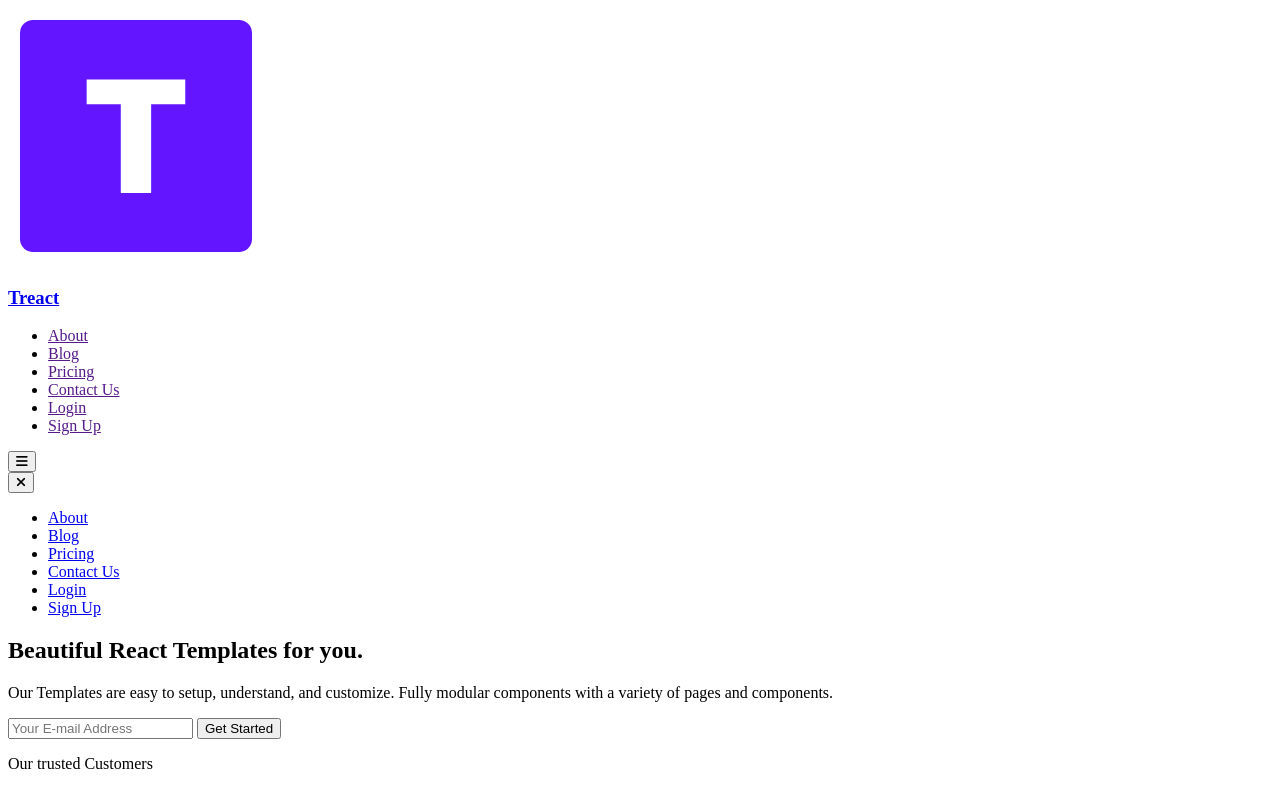
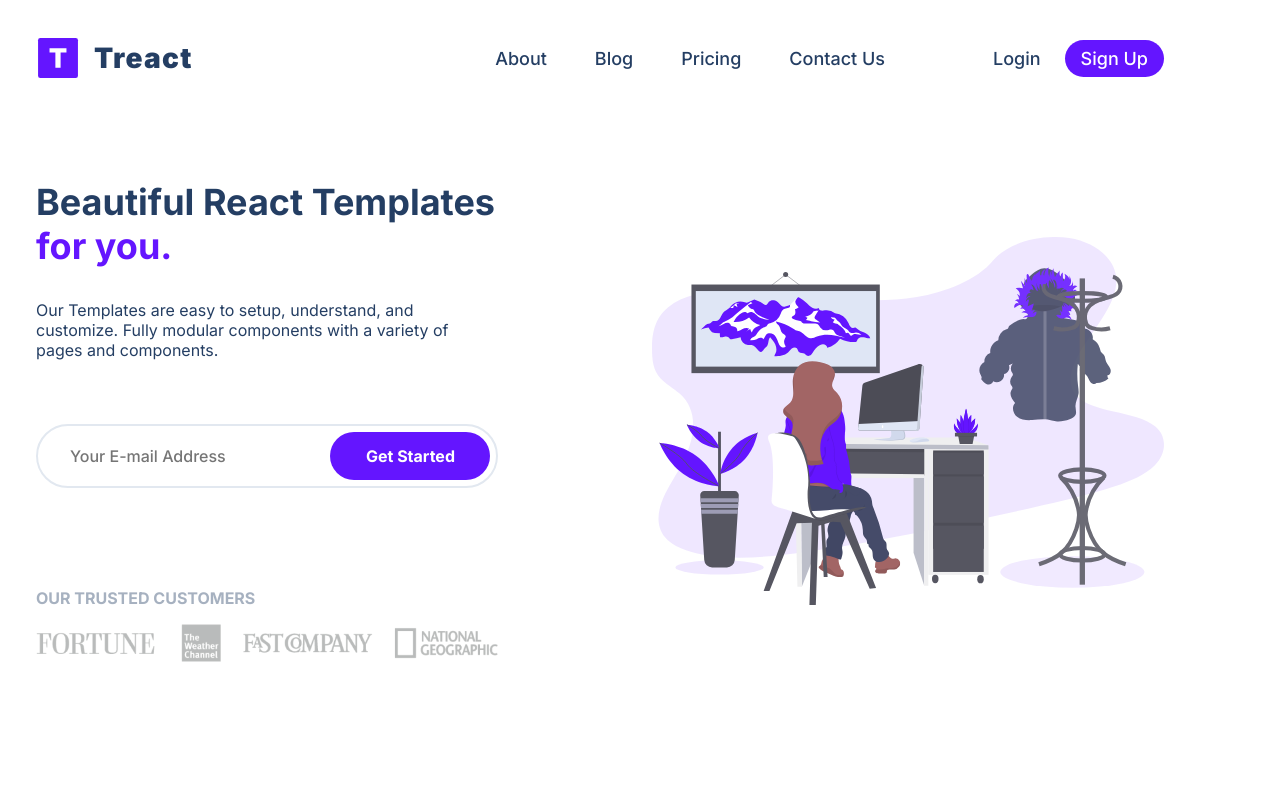
Before and after one commit to toromoxa/Week2_Final-Project, a plain HTML site: page index.html in a window 1280 px wide. Shown: the top 786 px of the page. Drawn offline with Linux system fonts and the light colour scheme.

Commit message:
3rd attempt to correct style href

```diff
--- a/index.html
+++ b/index.html
@@ -5,7 +5,7 @@
     <meta charset="UTF-8">
     <meta name="viewport" content="width=device-width, initial-scale=1.0">
     <title>Free Modern React Templates &amp; Components for building landing pages and UIs - Treact</title>
-    <link rel="stylesheet" href="./index.html">
+    <link rel="stylesheet" href="./style.css">
     <script src="https://kit.fontawesome.com/7d7bf2b2e9.js" crossorigin="anonymous"></script>
     <script src="index.js"></script>
 </head>
```
